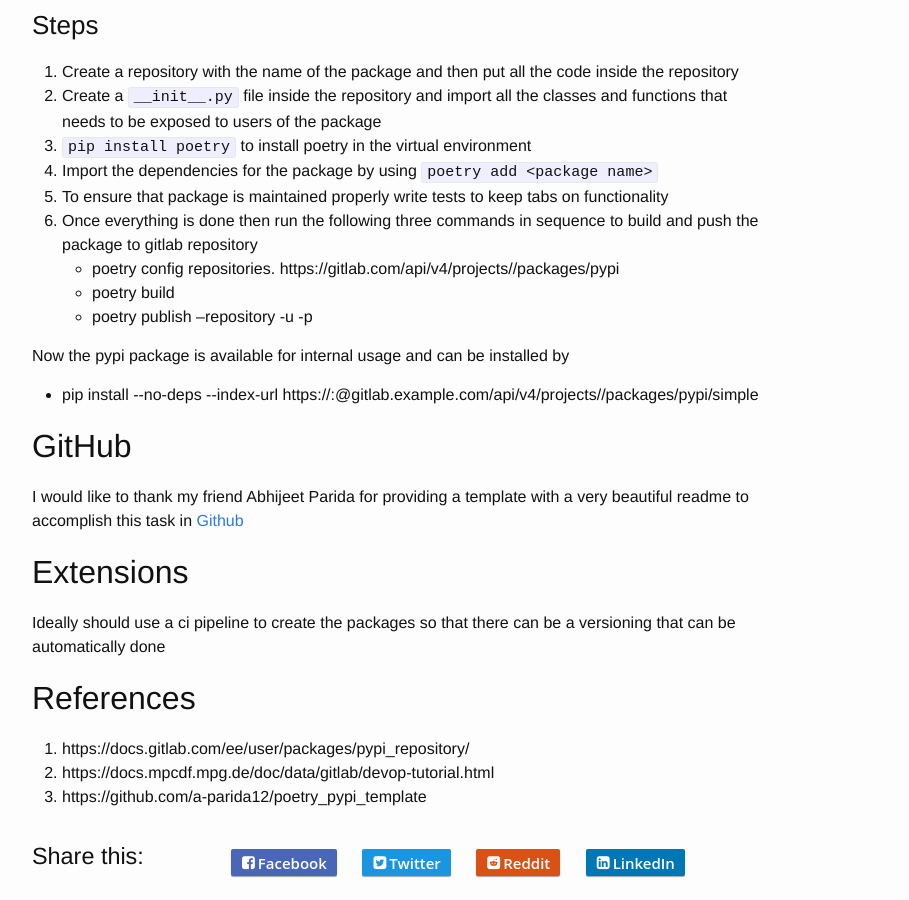
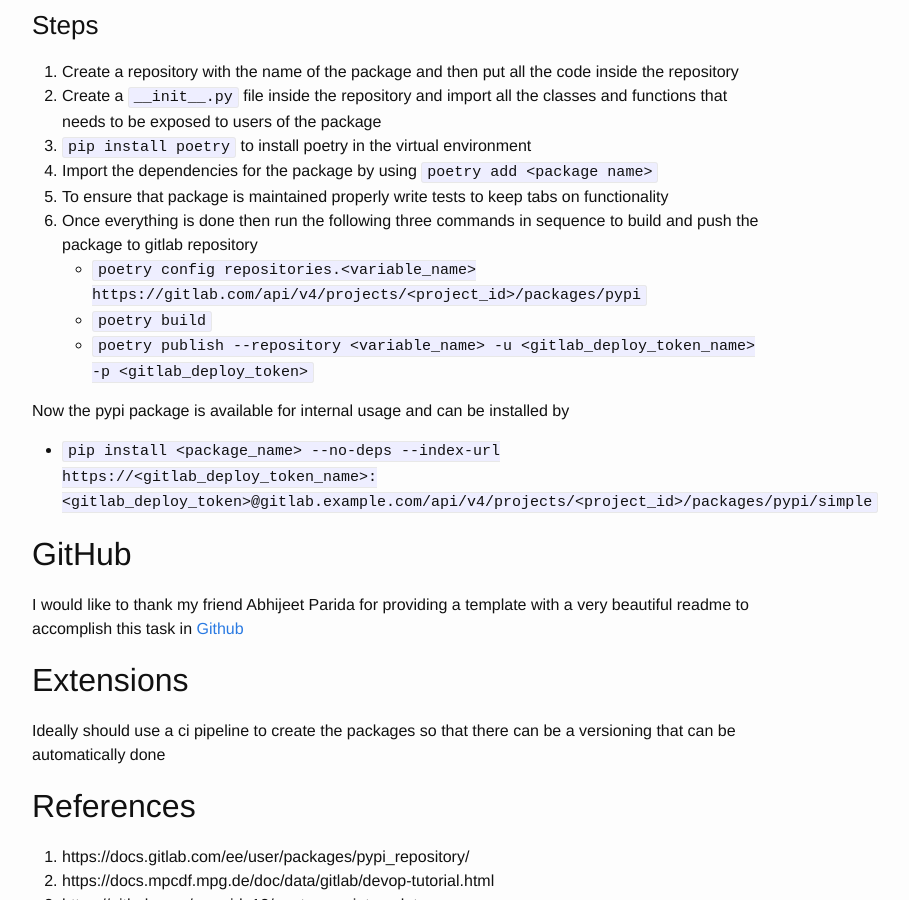
Before and after one commit to AbinavRavi/AbinavRavi.github.io, a Jekyll site: the page built from _posts/2023-02-18-Private-Python-Packages.markdown, in a window 1280 px wide and 900 px high, scrolled down 503 px. Shown: the whole window, without its empty margins (238-1147 px from the left). Built offline with Jekyll 4.4.1, drawn with Linux system fonts in a browser that asks for light colours; nearby versions of some CDN libraries; comment, search, counter and statistics services are not loaded.

Commit message:
made as code snippets

````diff
--- a/_posts/2023-02-18-Private-Python-Packages.markdown
+++ b/_posts/2023-02-18-Private-Python-Packages.markdown
@@ -25,12 +25,12 @@ If we work in an industry setting we need private packages for using as librarie
 4. Import the dependencies for the package by using ```poetry add <package name>```
 5. To ensure that package is maintained properly write tests to keep tabs on functionality
 6. Once everything is done then run the following three commands in sequence to build and push the package to gitlab repository
-    - poetry config repositories.<variable_name> https://gitlab.com/api/v4/projects/<project_id>/packages/pypi
-    - poetry build
-    - poetry publish --repository <variable_name> -u <gitlab_deploy_token_name> -p <gitlab_deploy_token>
+    - ```poetry config repositories.<variable_name> https://gitlab.com/api/v4/projects/<project_id>/packages/pypi```
+    - ```poetry build```
+    - ```poetry publish --repository <variable_name> -u <gitlab_deploy_token_name> -p <gitlab_deploy_token>```
 
 Now the pypi package is available for internal usage and can be installed by
- * pip install <package_name> --no-deps --index-url https://<gitlab_deploy_token_name>:<gitlab_deploy_token>@gitlab.example.com/api/v4/projects/<project_id>/packages/pypi/simple
+ * ```pip install <package_name> --no-deps --index-url https://<gitlab_deploy_token_name>:<gitlab_deploy_token>@gitlab.example.com/api/v4/projects/<project_id>/packages/pypi/simple```
 
 ## GitHub
 I would like to thank my friend Abhijeet Parida for providing a template with a very beautiful readme to accomplish this task in [Github](https://github.com/a-parida12/poetry_pypi_template)
````
